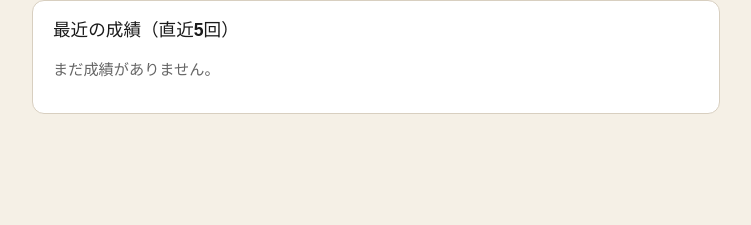
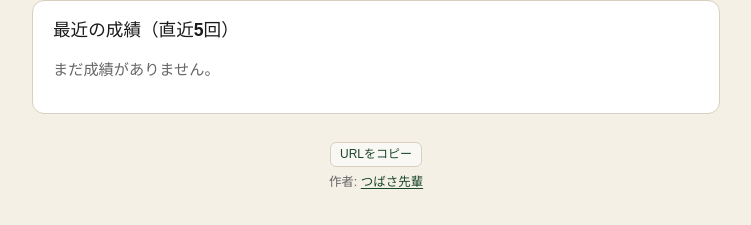
Before and after one commit to kg9n3n8y/anki_practice, a React (Vite) app: page / in a window 1280 px wide. Shown: the part 417-642 px from the top of the page, without its empty margins (264-1015 px from the left). Built offline with nearby package versions, Linux system fonts and the light colour scheme.

Commit message:
アプリのフッターにURLコピー機能を追加し、作者情報を表示するスタイルを実装しました。CSSスタイルを調整し、関連するドキュメントを更新しました。

```diff
--- a/src/index.css
+++ b/src/index.css
@@ -284,6 +284,50 @@ button.secondary,
   font-size: 0.82rem;
   color: #666;
   font-weight: 400;
+}
+
+.app-footer {
+  margin-top: 1.25rem;
+  padding: 0.5rem 0 1.25rem;
+  display: flex;
+  flex-direction: column;
+  align-items: center;
+  gap: 0.4rem;
+  text-align: center;
+}
+
+.app-footer-author {
+  margin: 0;
+  font-size: 0.78rem;
+  color: #666;
+}
+
+.app-footer-author-link {
+  color: #1a472a;
+  text-decoration: underline;
+  text-underline-offset: 2px;
+}
+
+.app-footer-author-link:hover {
+  color: #0f3520;
+}
+
+.app-footer-copy {
+  font: inherit;
+  font-size: 0.75rem;
+  font-weight: 500;
+  color: #1a472a;
+  background: #faf8f4;
+  border: 1px solid #d8cfc0;
+  border-radius: 6px;
+  padding: 0.2rem 0.55rem;
+  cursor: pointer;
+  line-height: 1.4;
+}
+
+.app-footer-copy:hover {
+  border-color: #9bb89a;
+  background: #fff;
 }
 
 /* --- 盤面 --- */
--- a/src/pages/TopPage.tsx
+++ b/src/pages/TopPage.tsx
@@ -4,6 +4,10 @@ import { fudalist } from "../data/fudalist";
 import { modeLabel } from "../lib/poemImage";
 import { parsePositionText } from "../lib/positionIo";
 import { hasPosition, loadResults, savePosition } from "../lib/storage";
+
+const APP_SHARE_URL = "https://kg9n3n8y.github.io/anki_practice/";
+const AUTHOR_SITE_URL =
+  "https://sites.google.com/view/hyakunin-issyu-oboekata/";
 
 export function TopPage() {
   const results = loadResults();
@@ -12,6 +16,20 @@ export function TopPage() {
   const [importText, setImportText] = useState("");
   const [importError, setImportError] = useState("");
   const [importOk, setImportOk] = useState("");
+  const [urlCopied, setUrlCopied] = useState(false);
+
+  const copyAppUrl = async () => {
+    try {
+      if (!navigator.clipboard?.writeText) {
+        throw new Error("clipboard unavailable");
+      }
+      await navigator.clipboard.writeText(APP_SHARE_URL);
+      setUrlCopied(true);
+      window.setTimeout(() => setUrlCopied(false), 2000);
+    } catch {
+      window.alert("コピーに失敗しました");
+    }
+  };
 
   const doImport = () => {
     setImportError("");
@@ -90,6 +108,27 @@ export function TopPage() {
         )}
       </section>
 
+      <footer className="app-footer">
+        <button
+          type="button"
+          className="app-footer-copy"
+          onClick={() => void copyAppUrl()}
+        >
+          {urlCopied ? "コピーしました" : "URLをコピー"}
+        </button>
+        <p className="app-footer-author">
+          作者:{" "}
+          <a
+            href={AUTHOR_SITE_URL}
+            target="_blank"
+            rel="noopener noreferrer"
+            className="app-footer-author-link"
+          >
+            つばさ先輩
+          </a>
+        </p>
+      </footer>
+
       {importOpen && (
         <div className="modal-backdrop" role="dialog" aria-modal="true">
           <div className="modal app-card">
```
Also changed, not shown: doc/3.画面仕様.md (+1 -0 lines).
